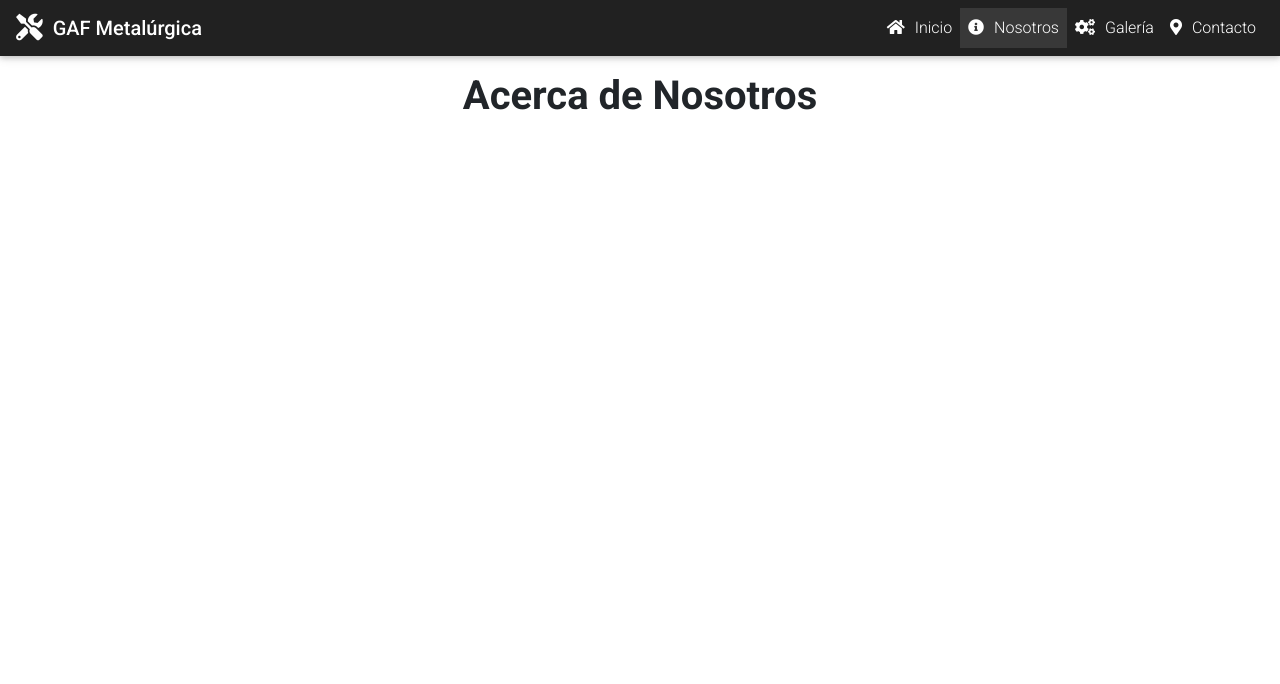
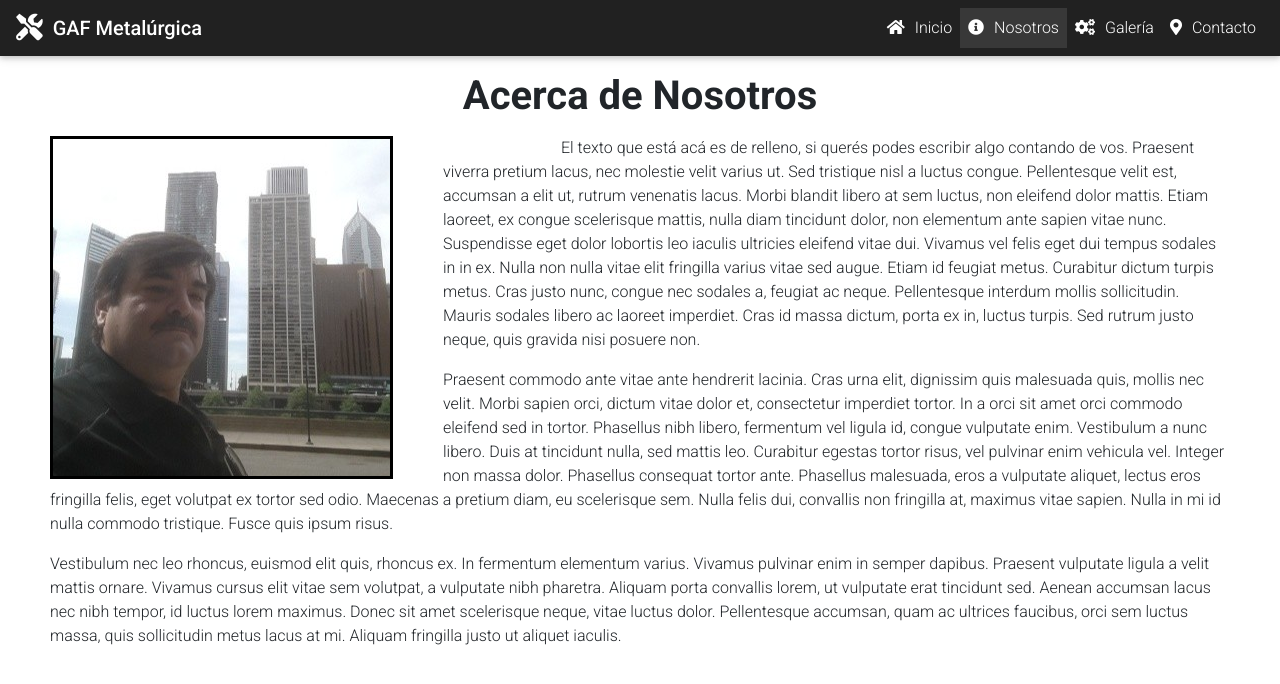
Before and after one commit to dariokozicki/gaf-metalurgica, a React (Create React App) app: page / in a window 1280 px wide. Both pictures are taken after a click on the item "Nosotros". Shown: the top 684 px of the page. Built offline with nearby package versions, Linux system fonts and the light colour scheme.

Commit message:
feat(about,navbar): fill About section with image + lorem, fix bug on refresh, make brand clickable

```diff
--- a/src/css/App.css
+++ b/src/css/App.css
@@ -49,3 +49,14 @@
   word-wrap: break-word;
   /* IE */
 }
+
+.indented-par:first-child {
+  text-indent: 10%;
+}
+
+.about-image {
+  margin: 0 50px 0 50px;
+  float: left;
+  border-width: 5px;
+  border: solid black;
+}
--- a/src/js/About.js
+++ b/src/js/About.js
@@ -1,6 +1,20 @@
 import React from "react";
+import { MDBMedia } from 'mdbreact';
 
 class About extends React.Component {
+  state = {
+    parragraphs: [
+      {
+        text: "El texto que está acá es de relleno, si querés podes escribir algo contando de vos. Praesent viverra pretium lacus, nec molestie velit varius ut. Sed tristique nisl a luctus congue. Pellentesque velit est, accumsan a elit ut, rutrum venenatis lacus. Morbi blandit libero at sem luctus, non eleifend dolor mattis. Etiam laoreet, ex congue scelerisque mattis, nulla diam tincidunt dolor, non elementum ante sapien vitae nunc. Suspendisse eget dolor lobortis leo iaculis ultricies eleifend vitae dui. Vivamus vel felis eget dui tempus sodales in in ex. Nulla non nulla vitae elit fringilla varius vitae sed augue. Etiam id feugiat metus. Curabitur dictum turpis metus. Cras justo nunc, congue nec sodales a, feugiat ac neque. Pellentesque interdum mollis sollicitudin. Mauris sodales libero ac laoreet imperdiet. Cras id massa dictum, porta ex in, luctus turpis. Sed rutrum justo neque, quis gravida nisi posuere non. "
+      },
+      {
+        text: "Praesent commodo ante vitae ante hendrerit lacinia. Cras urna elit, dignissim quis malesuada quis, mollis nec velit. Morbi sapien orci, dictum vitae dolor et, consectetur imperdiet tortor. In a orci sit amet orci commodo eleifend sed in tortor. Phasellus nibh libero, fermentum vel ligula id, congue vulputate enim. Vestibulum a nunc libero. Duis at tincidunt nulla, sed mattis leo. Curabitur egestas tortor risus, vel pulvinar enim vehicula vel. Integer non massa dolor. Phasellus consequat tortor ante. Phasellus malesuada, eros a vulputate aliquet, lectus eros fringilla felis, eget volutpat ex tortor sed odio. Maecenas a pretium diam, eu scelerisque sem. Nulla felis dui, convallis non fringilla at, maximus vitae sapien. Nulla in mi id nulla commodo tristique. Fusce quis ipsum risus. "
+      },
+      {
+        text: "Vestibulum nec leo rhoncus, euismod elit quis, rhoncus ex. In fermentum elementum varius. Vivamus pulvinar enim in semper dapibus. Praesent vulputate ligula a velit mattis ornare. Vivamus cursus elit vitae sem volutpat, a vulputate nibh pharetra. Aliquam porta convallis lorem, ut vulputate erat tincidunt sed. Aenean accumsan lacus nec nibh tempor, id luctus lorem maximus. Donec sit amet scelerisque neque, vitae luctus dolor. Pellentesque accumsan, quam ac ultrices faucibus, orci sem luctus massa, quis sollicitudin metus lacus at mi. Aliquam fringilla justo ut aliquet iaculis. "
+      }
+    ]
+  }
   render() {
     return (
 
@@ -8,7 +22,10 @@ class About extends React.Component {
         <h2 className="h1-responsive font-weight-bold text-center my-3">
           Acerca de Nosotros
         </h2>
-
+        <MDBMedia object src="images/guillermo.jpg" alt="Guillermo Fasciolo" className="about-image" />
+        <main style={{ margin: "0 50px 0 50px" }}>
+          {this.state.parragraphs.map(parr => <p className="indented-par">{parr.text}</p>)}
+        </main>
 
       </section>
     )
--- a/src/js/App.js
+++ b/src/js/App.js
@@ -3,6 +3,7 @@ import {
   BrowserRouter as Router,
   Switch,
   Route,
+  useLocation
 } from "react-router-dom";
 import Home from "./Home"
 import Work from "./Work"
@@ -12,8 +13,9 @@ import About from "./About"
 import '../css/App.css';
 
 class App extends React.Component {
-  state = {
-    routes: [
+  constructor(props) {
+    super(props);
+    const routes = [
       {
         to: "/",
         content: "Inicio",
@@ -38,9 +40,18 @@ class App extends React.Component {
         icon: "map-marker-alt",
         component: Contact
       }
-    ],
-    activeRoute: "Inicio"
+    ]
+    const activeRoute = this.getContentByRoute(routes);
+    this.state = {
+      routes: routes,
+      activeRoute: activeRoute
+    }
   }
+
+  getContentByRoute(routes) {
+    return routes.find(route => route.to === window.location.pathname).content;
+  }
+
 
   setActiveRoute(routeContent) {
     this.setState({
--- a/src/js/Navbar.js
+++ b/src/js/Navbar.js
@@ -1,6 +1,6 @@
 import React, { Component } from "react";
 import {
-  MDBNavbar, MDBNavbarBrand, MDBNavbarNav, MDBNavItem, MDBNavLink, MDBNavbarToggler, MDBCollapse, MDBIcon
+  MDBNavbar, MDBLink, MDBNavbarBrand, MDBNavbarNav, MDBNavItem, MDBNavLink, MDBNavbarToggler, MDBCollapse, MDBIcon
 } from "mdbreact";
 
 class NavbarPage extends Component {
@@ -15,10 +15,12 @@ class NavbarPage extends Component {
   render() {
     return (
       <MDBNavbar color="elegant-color-dark" dark expand="md">
-        <MDBNavbarBrand>
-          <MDBIcon icon="tools" style={{ paddingRight: "10px" }} size="lg" />
-          <strong className="white-text">GAF Metalúrgica</strong>
-        </MDBNavbarBrand>
+        <MDBLink to="/" style={{ margin: 0, padding: 0 }}>
+          <MDBNavbarBrand>
+            <MDBIcon className="white-text" icon="tools" style={{ paddingRight: "10px" }} size="lg" />
+            <strong className="white-text">GAF Metalúrgica</strong>
+          </MDBNavbarBrand>
+        </MDBLink>
         <MDBNavbarToggler onClick={this.toggleCollapse} />
         <MDBCollapse id="navbarCollapse3" isOpen={this.state.isOpen} navbar>
           <MDBNavbarNav right>
```
